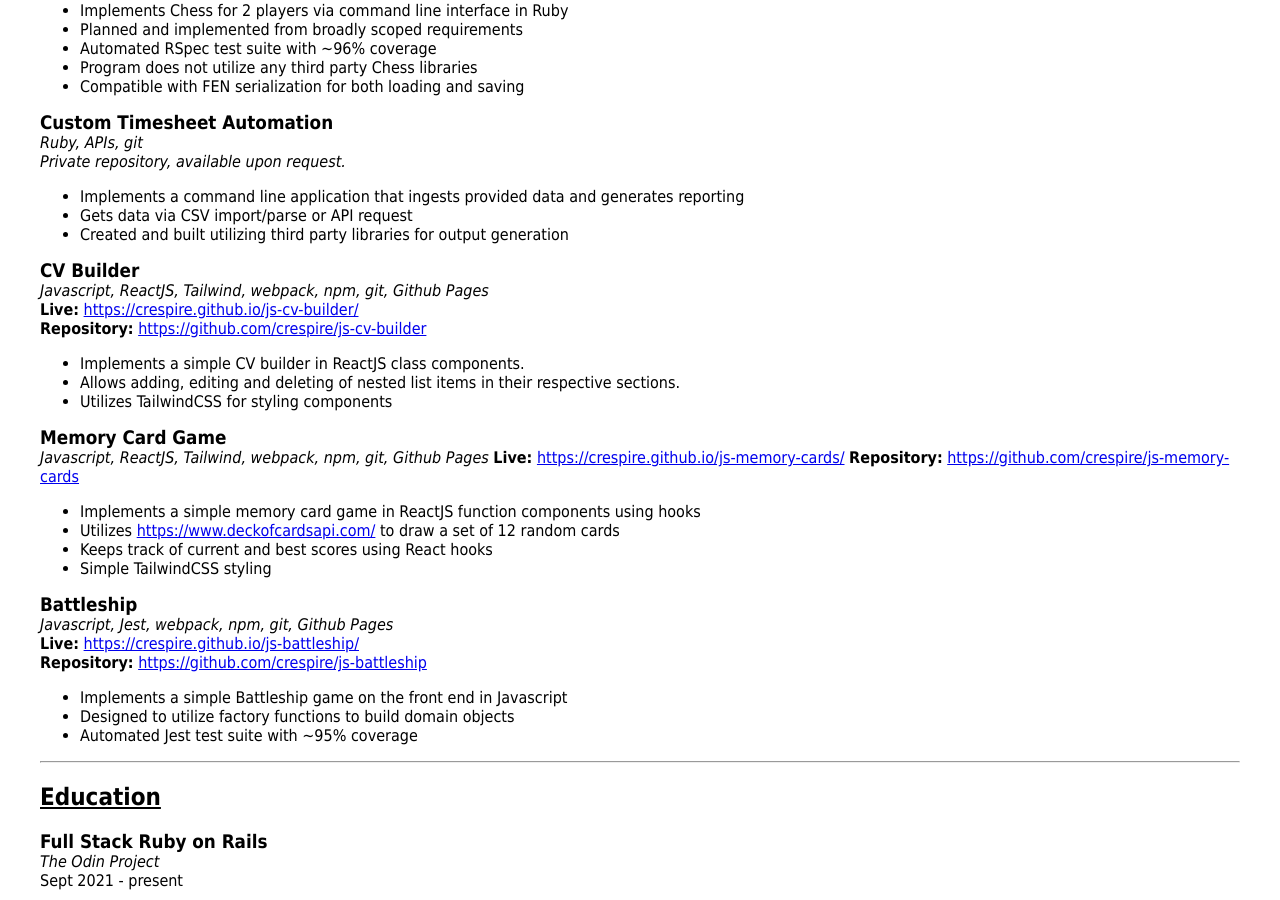
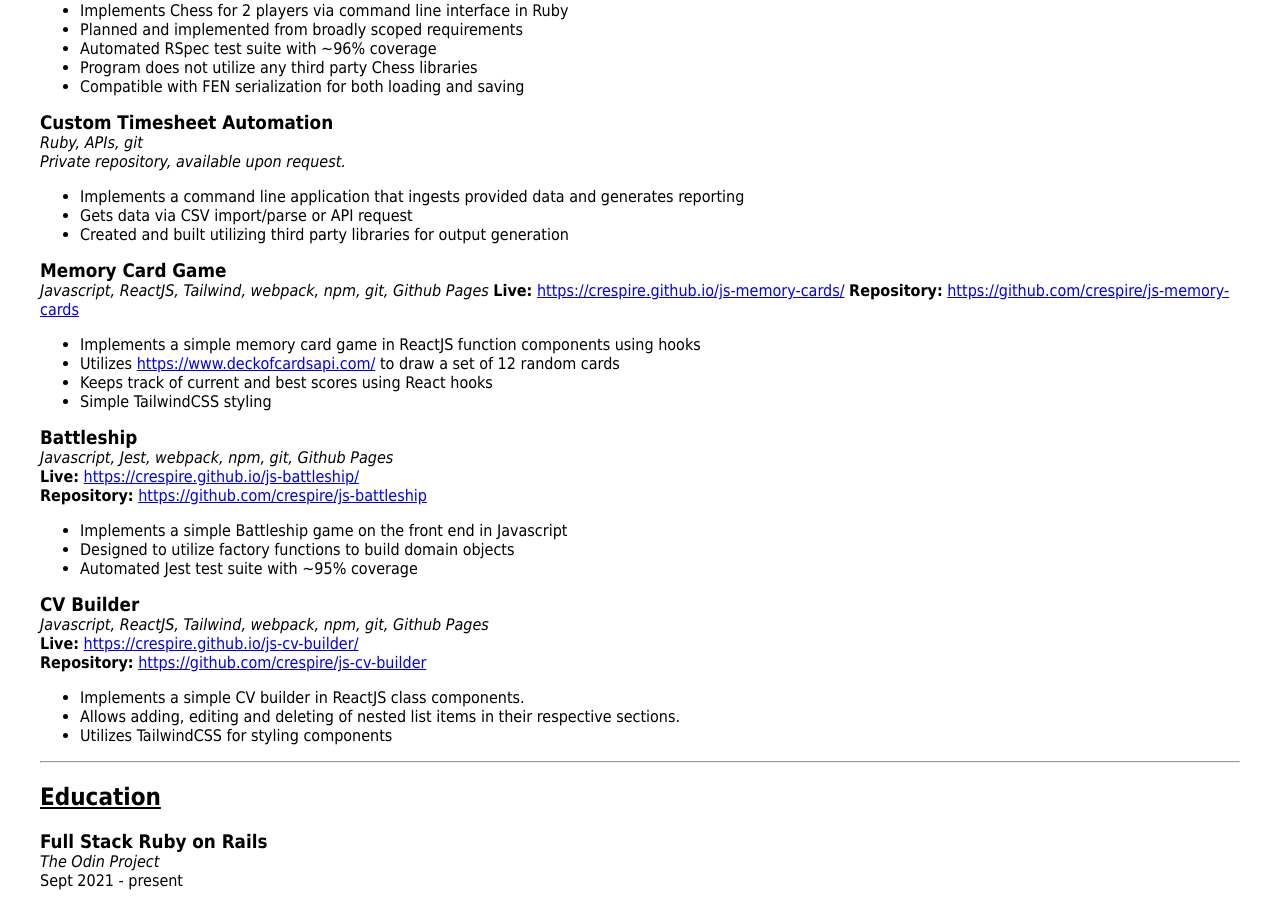
Before and after one commit to crespire/crespire, a Jekyll site: the page built from resume.md, in a window 1280 px wide and 900 px high, scrolled down 873 px. Built offline with Jekyll 4.4.1, drawn with Linux system fonts in a browser that asks for light colours; our own code applies the rules of GitHub Pages for plain Markdown files; part of the change alters nothing that is shown.

Commit message:
chore: move order of projects around

```diff
--- a/resume.md
+++ b/resume.md
@@ -50,14 +50,6 @@ _Private repository, available upon request._
 * Gets data via CSV import/parse or API request
 * Created and built utilizing third party libraries for output generation
 
-### CV Builder
-_Javascript, ReactJS, Tailwind, webpack, npm, git, Github Pages_
-**Live:** [https://crespire.github.io/js-cv-builder/](https://crespire.github.io/js-cv-builder/)
-**Repository:** [https://github.com/crespire/js-cv-builder](https://github.com/crespire/js-cv-builder)
-* Implements a simple CV builder in ReactJS class components.
-* Allows adding, editing and deleting of nested list items in their respective sections.
-* Utilizes TailwindCSS for styling components
-
 ### Memory Card Game
 _Javascript, ReactJS, Tailwind, webpack, npm, git, Github Pages_
 **Live:** [https://crespire.github.io/js-memory-cards/](https://crespire.github.io/js-memory-cards/)
@@ -74,6 +66,14 @@ _Javascript, Jest, webpack, npm, git, Github Pages_
 * Implements a simple Battleship game on the front end in Javascript
 * Designed to utilize factory functions to build domain objects
 * Automated Jest test suite with ~95% coverage
+
+### CV Builder
+_Javascript, ReactJS, Tailwind, webpack, npm, git, Github Pages_
+**Live:** [https://crespire.github.io/js-cv-builder/](https://crespire.github.io/js-cv-builder/)
+**Repository:** [https://github.com/crespire/js-cv-builder](https://github.com/crespire/js-cv-builder)
+* Implements a simple CV builder in ReactJS class components.
+* Allows adding, editing and deleting of nested list items in their respective sections.
+* Utilizes TailwindCSS for styling components
 
 ---
 
```
